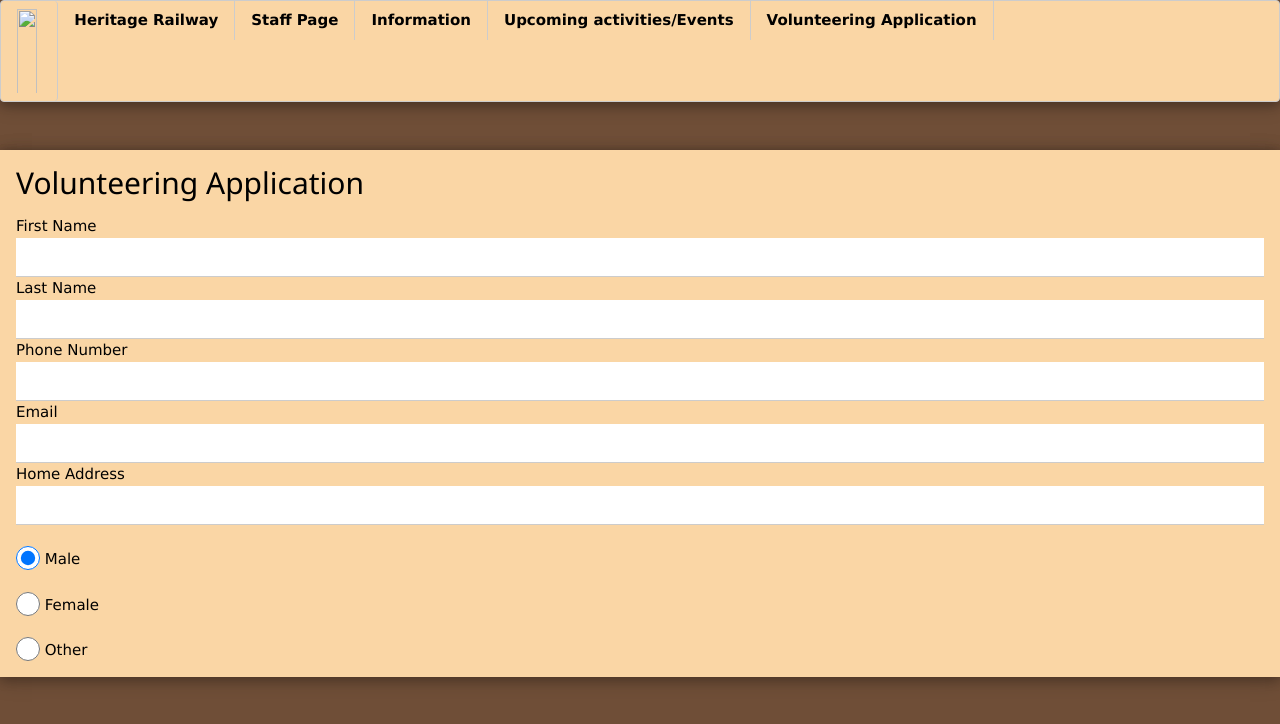
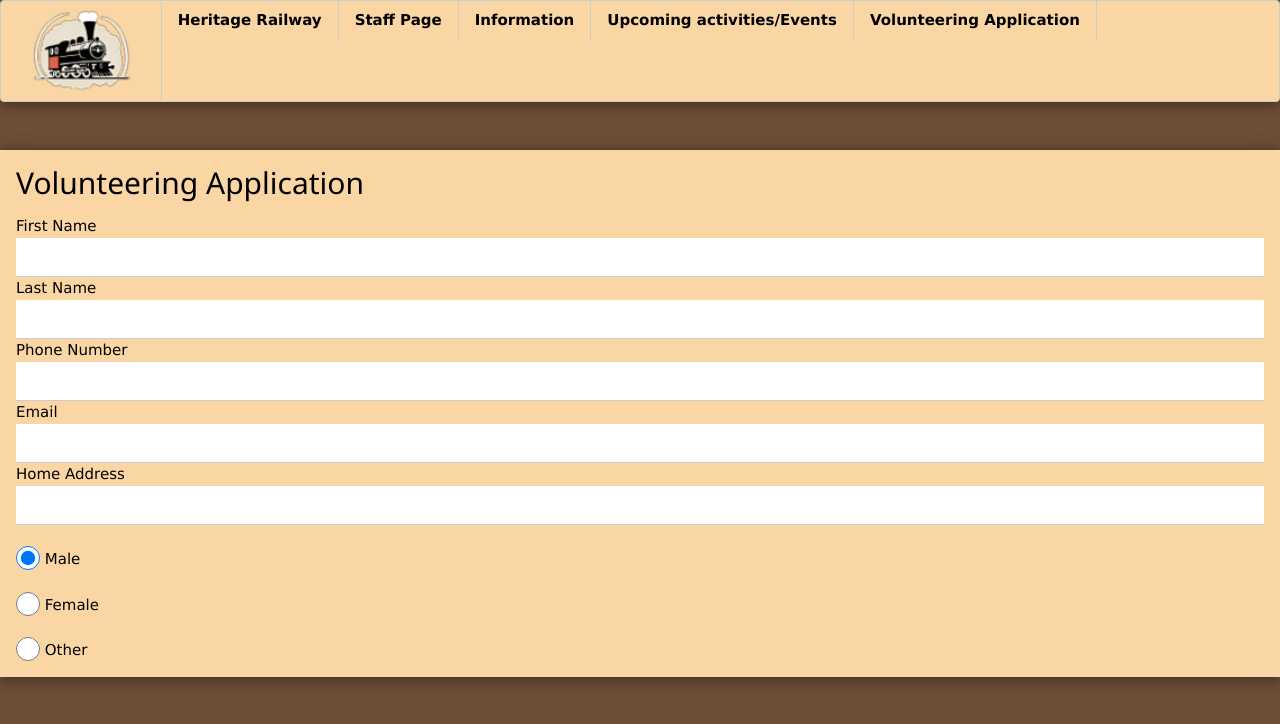
Before and after one commit to DhavalN109/U6-Website, a plain HTML site: page Volunteering Application.html in a window 1280 px wide. Drawn offline with nearby package versions, Linux system fonts and the light colour scheme; a web font is replaced by a local one.

Commit message:
Volunteering Application.html

```diff
--- a/Volunteering Application.html
+++ b/Volunteering Application.html
@@ -20,8 +20,8 @@
  <body class="w3-animate-top" style="background-color:#6F4E37"></body>
 
   <nav id= "#Big" style="background-color:#FAD6A5" class="w3-bar w3-border w3-card-4 w3-round">
-    <img href="homepage.html" src="Picture12.png" width="29" height="100" class="w3-round w3-bar-item w3-mobile w3-border-right">
-    <a href="homepage.html" class="w3-bar-item w3-button w3-mobile w3-border-right" ><b>Heritage Railway</b></i></a>
+    <img href="index.html" src="img/Picture12.png" width="29" height="100" class="w3-round w3-bar-item w3-mobile w3-border-right">
+    <a href="index.html" class="w3-bar-item w3-button w3-mobile w3-border-right" ><b>Heritage Railway</b></i></a>
     <a href="Staff Page.html" class="w3-bar-item w3-button w3-mobile w3-border-right"><b>Staff Page </b></a>
     <a href="Information.html" class="w3-bar-item w3-button w3-mobile w3-border-right"><b>Information </b></a>
     <a href="Events.html" class="w3-bar-item w3-button w3-mobile w3-border-right"><b>Upcoming activities/Events </b></a>
```
